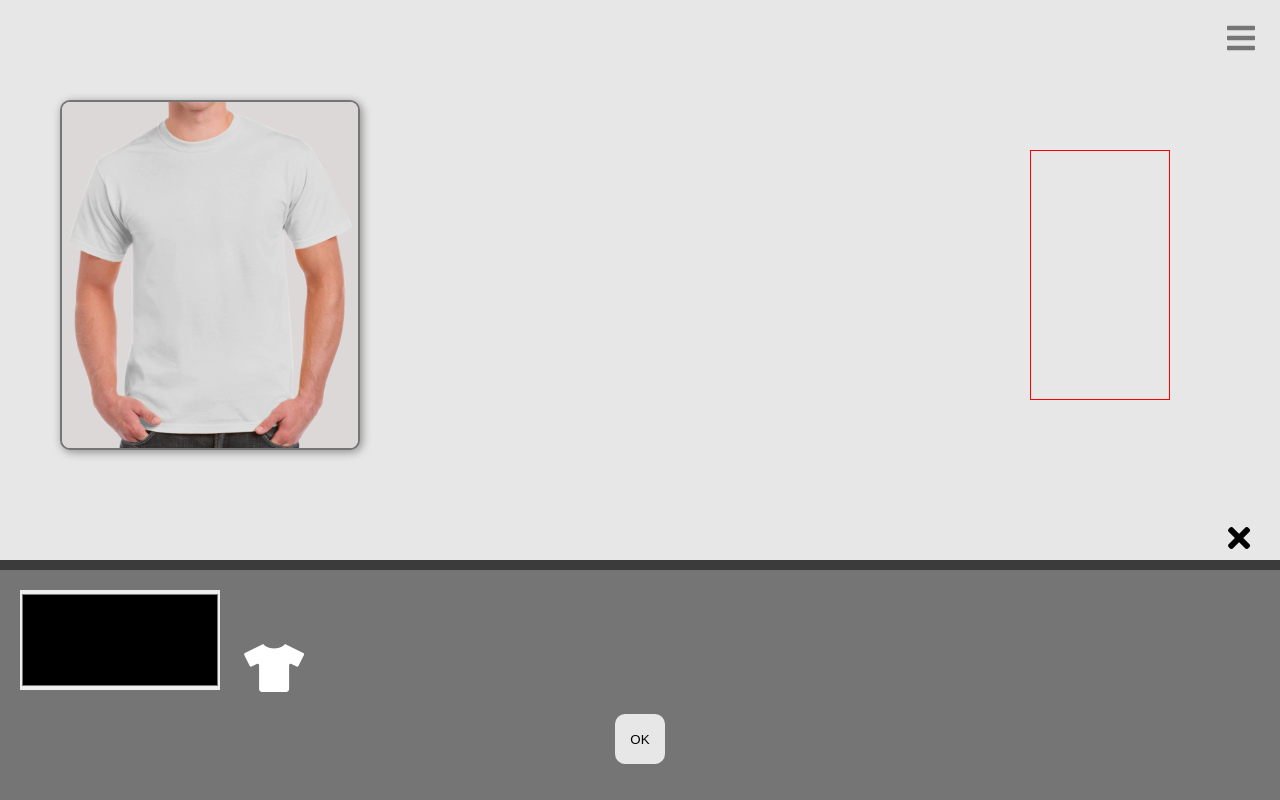
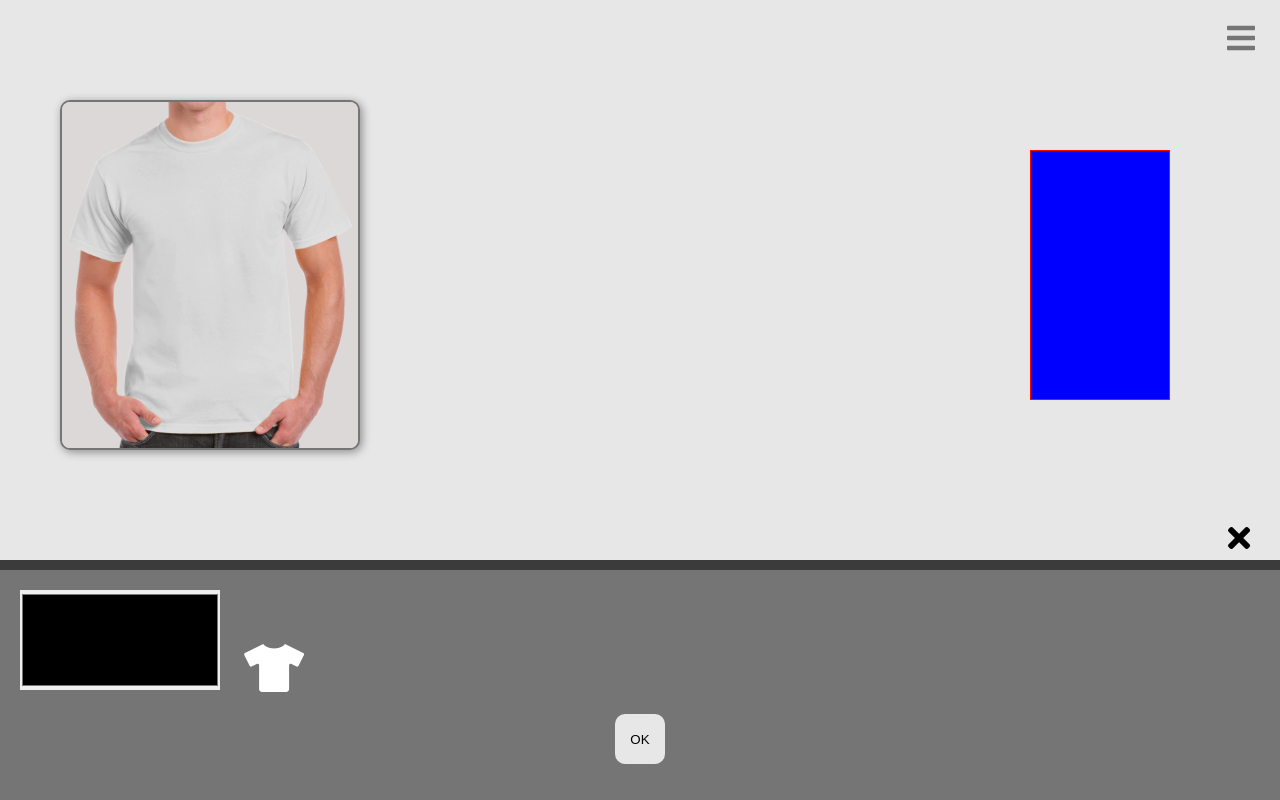
Before and after one commit to JackRosser/shirts, a plain HTML site: page index.html in a window 1280 px wide. Drawn offline with Linux system fonts and the light colour scheme.

Commit message:
new elements

```diff
--- a/assets/style.css
+++ b/assets/style.css
@@ -174,3 +174,12 @@ section {
   right: 110px;
   overflow: hidden;
 }
+
+/* usare questo campo per posizionare testi e immagini */
+
+#position_relative {
+  background-color: blue;
+  width: 100%;
+  height: 100%;
+  position: relative;
+}
--- a/index.html
+++ b/index.html
@@ -38,12 +38,16 @@
         <button type="submit" class="ok__button">OK</button>
       </form>
     </main>
-    <div id="shirt_area"></div>
+    <div id="shirt_area">
+      <div id="position_relative"></div>
+    </div>
     <!-- section in cui si trova la maglietta grande -->
     <section>
       <img src="./assets/img/shirt.png" alt="shirt" id="base__shirt" />
     </section>
     <script src="./scripts/global.js" defer></script>
     <script src="./scripts/shirt_color.js" defer></script>
+    <script src="./scripts/image.js" defer></script>
+    <script src="./scripts/text.js" defer></script>
   </body>
 </html>
```
Also changed, not shown: scripts/image.js (added), scripts/text.js (added).
